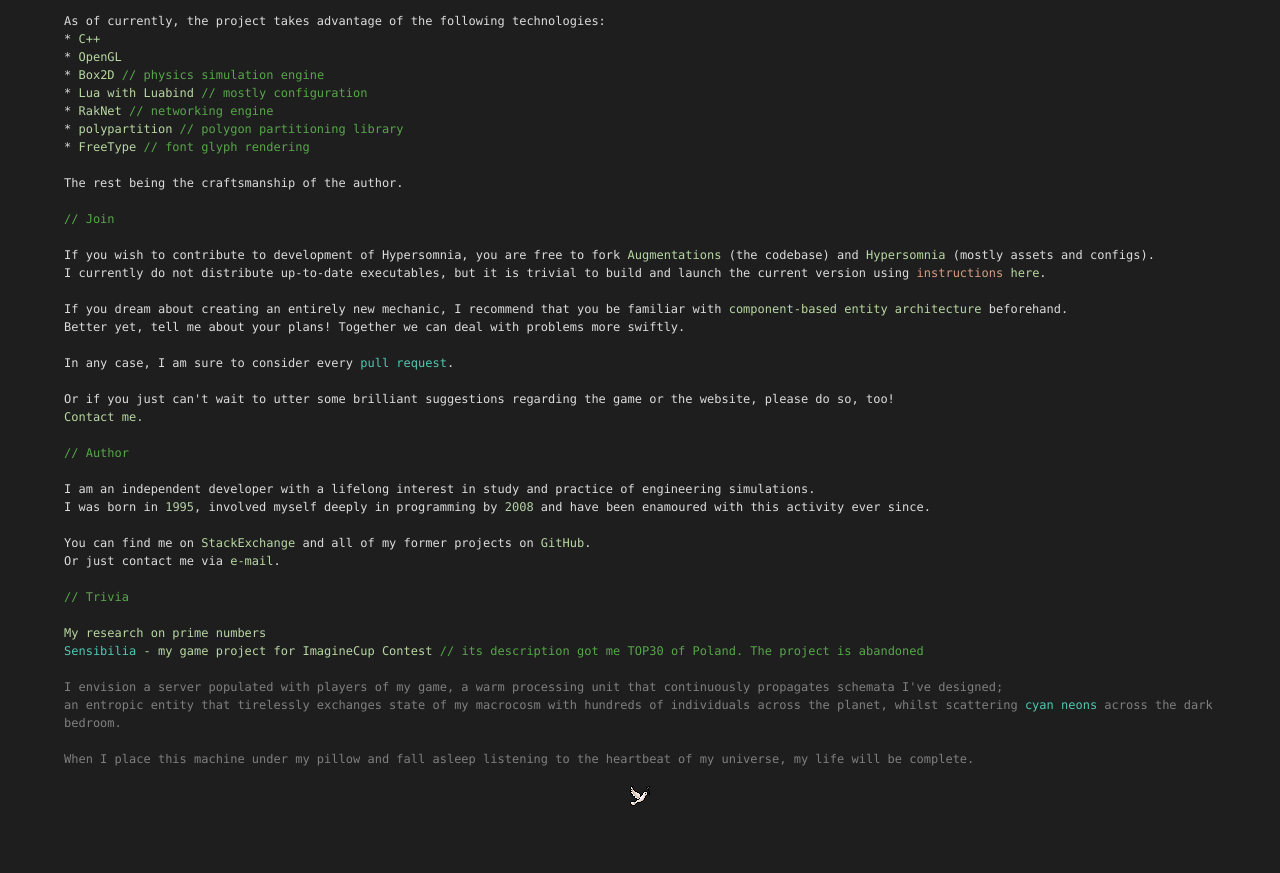
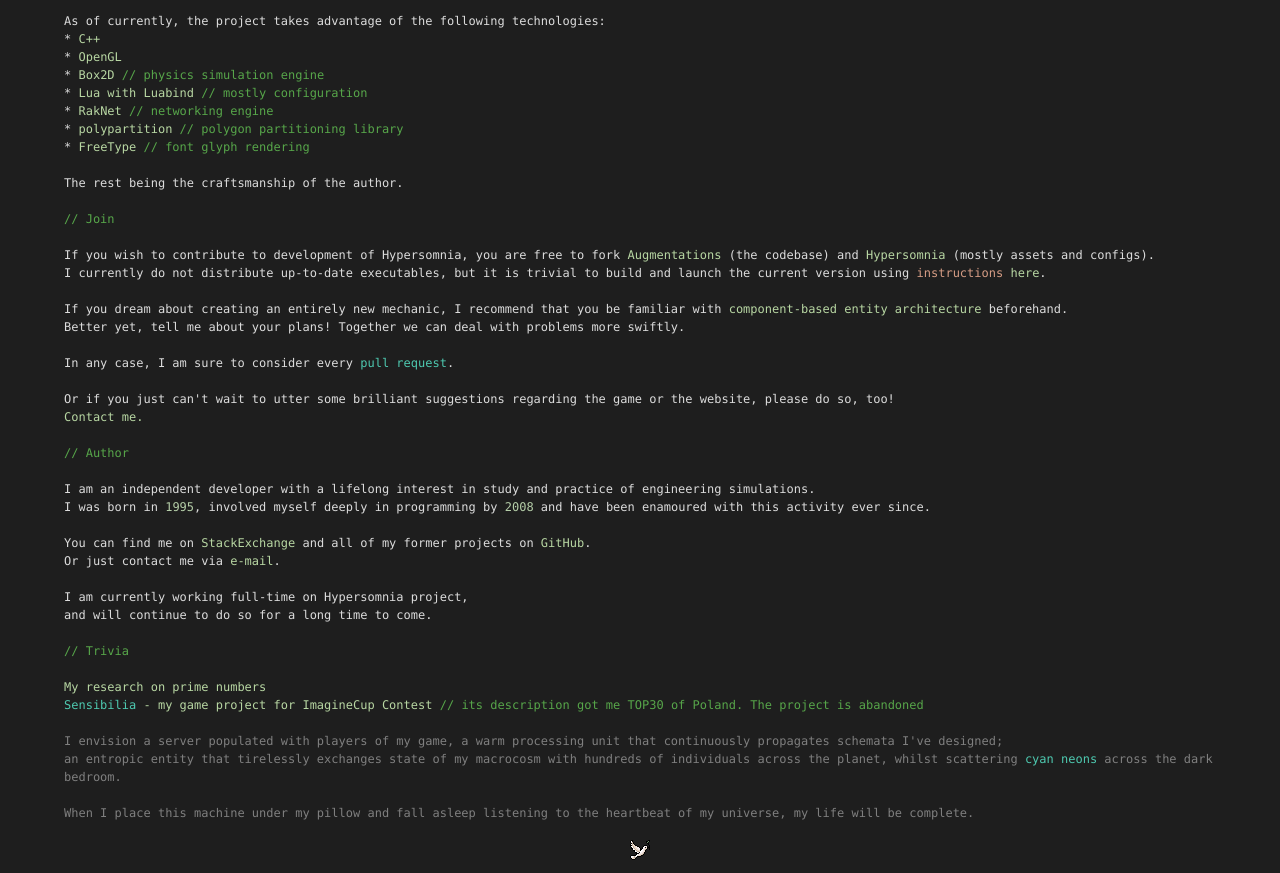
Before and after one commit to TeamHypersomnia/TeamHypersomnia.github.io, a Jekyll site: the page built from summary.md, in a window 1280 px wide and 900 px high, scrolled down 2234 px, cut to the strip 27-900 px from the top of the window. Built offline with Jekyll 4.4.1, drawn with Linux system fonts in a browser that asks for light colours; before the commit the page ends 3080 px from its top, so only the background shows below that.

```diff
--- a/summary.md
+++ b/summary.md
@@ -153,6 +153,10 @@ document.write(d.getFullYear())
   You can find me on <a class="vsenum" href="http://stackexchange.com/users/236344/devdalus?tab=accounts">StackExchange</a> and all of my former projects on <a class="vsenum" href="https://github.com/geneotech/">GitHub</a>.
   <br/>Or just contact me via <a class="vsenum" href="mailto:patryk.czachurski@gmail.com">e-mail</a>.
 <br/><br/>
+I am currently working full-time on Hypersomnia project,<br/>
+and will continue to do so for a long time to come.
+<br/><br/>
+
 <span class="vscomment">// Trivia</span><br/><br/>
 <a class="vsenum" href="http://math.stackexchange.com/questions/1579998/fractals-using-just-modulo-operation">My research on prime numbers<br/>
 <a class="vsenum" href="https://www.youtube.com/watch?v=pjolw0OFPKM"><span class="vstype">Sensibilia</span> - my game project for ImagineCup Contest</a> <span class="vscomment"> // its description got me TOP30 of Poland. The project is abandoned</span><br/>
```
Also changed, not shown: _layouts/post.html (+2 -7 lines).
